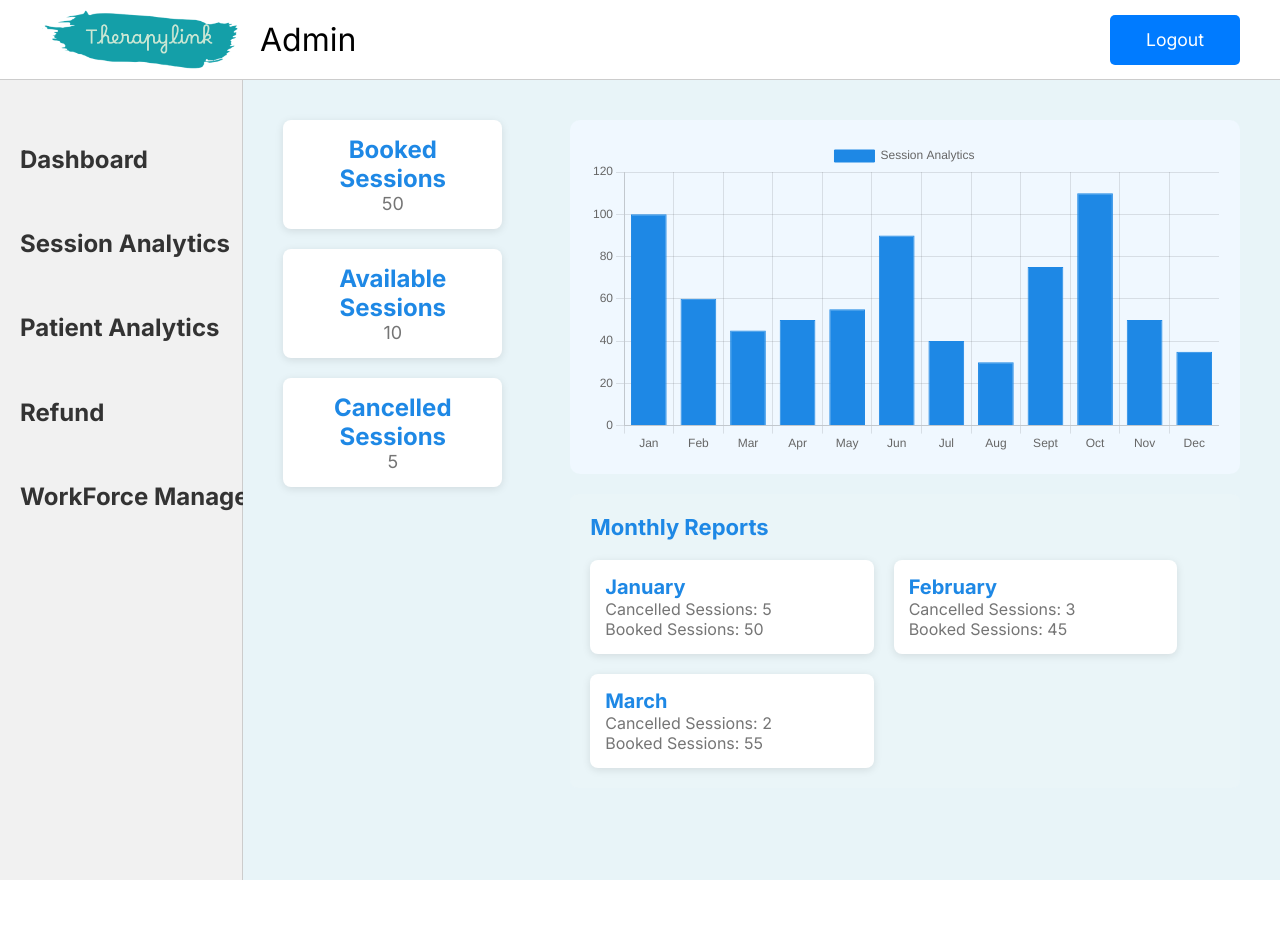
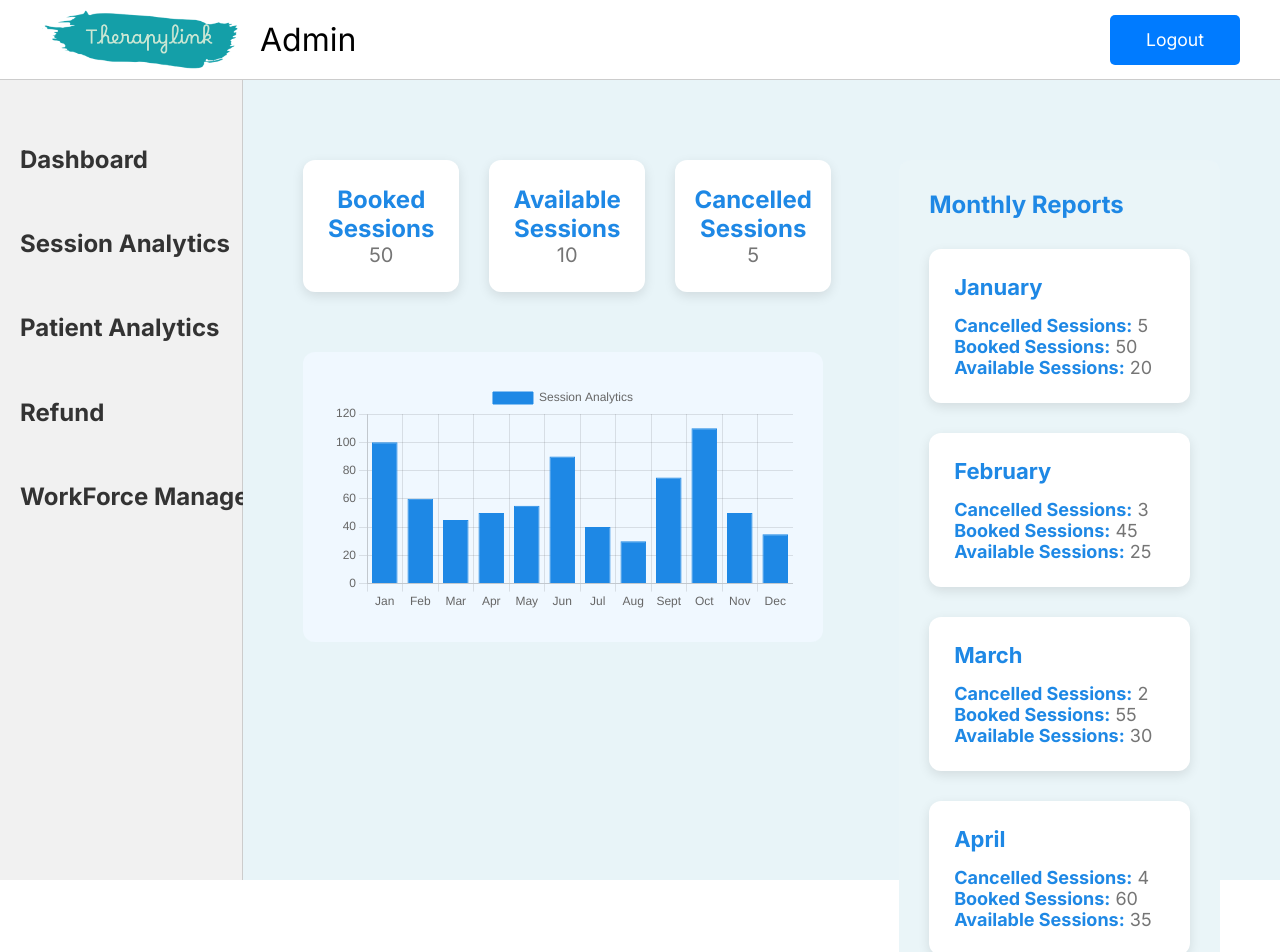
Before and after one commit to OmarTamer206/TherapyLink, an Angular app in the folder client/: page /admin/admin-sessions in a window 1280 px wide. Shown: the top 952 px of the page. Before the commit the page ends 880 px from the top, so only its background shows below. Built offline with nearby package versions, Linux system fonts and the light colour scheme.

Commit message:
update admin-session

```diff
--- a/client/src/app/admin/admin-sessions/admin-sessions.component.css
+++ b/client/src/app/admin/admin-sessions/admin-sessions.component.css
@@ -1,28 +1,35 @@
+/* General Page Layout */
 .dashboard-container {
     display: flex;
     justify-content: space-between;
-    padding: 20px;
+    padding: 40px; /* Adjusted padding for better spacing */
+    margin-top: 20px;
   }
 
   .left-panel {
-    width: 25%; /* Adjust this to control the width of the left panel */
+    width: 60%; /* Adjusted width of the left panel to provide more space */
     display: flex;
     flex-direction: column;
-    padding-right: 20px;
+    padding-right: 30px; /* Added more space between left and right panel */
   }
 
   .session-metrics {
     display: flex;
-    flex-direction: column;
-    gap: 20px;
+    justify-content: space-between;
+    gap: 30px; /* Added extra gap between metric cards */
+    margin-bottom: 30px; /* Increased bottom margin for better separation */
   }
 
   .metric-card {
     background-color: #fff;
-    padding: 15px;
-    border-radius: 8px;
-    box-shadow: 0 2px 8px rgba(0, 0, 0, 0.1);
+    padding: 25px; /* Increased padding for a more spacious feel */
+    border-radius: 12px; /* Rounded corners for a smoother look */
+    box-shadow: 0 4px 12px rgba(0, 0, 0, 0.1); /* Increased shadow for depth */
     text-align: center;
+    display: flex;
+    flex-direction: column;
+    align-items: center;
+    width: 30%; /* Adjusted width to keep cards side by side */
   }
 
   .metric-card h3 {
@@ -31,21 +38,15 @@
   }
 
   .metric-card p {
-    font-size: 18px;
+    font-size: 20px;
     color: #757575;
-  }
-
-  .right-panel {
-    width: 70%; /* Adjust this to control the width of the right panel */
-    display: flex;
-    flex-direction: column;
   }
 
   .session-analytics {
     background-color: #f0f8ff;
-    padding: 20px;
-    border-radius: 10px;
-    margin-bottom: 20px;
+    padding: 30px;
+    border-radius: 12px;
+    margin-top: 30px; /* Increased space between metrics and chart */
   }
 
   canvas {
@@ -53,35 +54,43 @@
     height: 400px;
   }
 
+  .right-panel {
+    width: 35%; /* Adjusted width of the right panel for balance */
+    display: flex;
+    flex-direction: column;
+  }
+
   .monthly-reports {
     background-color: #eaf5f8;
-    padding: 20px;
-    border-radius: 8px;
+    padding: 30px; /* Added more padding for better spacing */
+    border-radius: 12px;
+    height: 100%;
   }
 
   .monthly-reports h3 {
-    font-size: 22px;
+    font-size: 24px;
     color: #1e88e5;
-    margin-bottom: 20px;
+    margin-bottom: 30px; /* Increased margin for spacing between heading and reports */
   }
 
   .report-cards {
-    display: flex;
-    flex-wrap: wrap;
-    gap: 20px;
+    display: block; /* Ensures reports are displayed vertically under each other */
+    gap: 30px; /* Adjusted the gap for better spacing */
   }
 
   .report-card {
     background-color: #fff;
-    padding: 15px;
-    border-radius: 8px;
-    box-shadow: 0 2px 8px rgba(0, 0, 0, 0.1);
-    width: 45%;
+    padding: 25px; /* Increased padding for a more spacious feel */
+    border-radius: 12px;
+    box-shadow: 0 4px 12px rgba(0, 0, 0, 0.1); /* Increased shadow for depth */
+    width: 100%; /* Cards take full width */
+    margin-bottom: 30px; /* More space between each report card */
   }
 
   .report-card h4 {
-    font-size: 20px;
+    font-size: 22px;
     color: #1e88e5;
+    margin-bottom: 15px; /* Adjusted margin for better spacing */
   }
 
   .report-card ul {
@@ -90,6 +99,10 @@
   }
 
   .report-card li {
-    font-size: 16px;
+    font-size: 18px;
     color: #757575;
   }
+
+  .report-card strong {
+    color: #1e88e5;
+  }
--- a/client/src/app/admin/admin-sessions/admin-sessions.component.html
+++ b/client/src/app/admin/admin-sessions/admin-sessions.component.html
@@ -1,5 +1,5 @@
 <div class="dashboard-container">
-    <!-- Left Side (Session Metrics) -->
+    <!-- Left Side (Session Metrics and Graph) -->
     <div class="left-panel">
       <!-- Session Metrics -->
       <div class="session-metrics">
@@ -16,41 +16,66 @@
           <p>{{ cancelledSessions }}</p>
         </div>
       </div>
-    </div>
 
-    <!-- Right Side (Session Analytics and Monthly Reports) -->
-    <div class="right-panel">
-      <!-- Session Analytics -->
+      <!-- Graph -->
       <div class="session-analytics">
         <canvas id="sessionChart"></canvas>
       </div>
+    </div>
 
-      <!-- Monthly Reports -->
+    <!-- Right Side (Monthly Reports Cards) -->
+    <div class="right-panel">
       <div class="monthly-reports">
         <h3>Monthly Reports</h3>
         <div class="report-cards">
           <div class="report-card">
             <h4>January</h4>
             <ul>
-              <li>Cancelled Sessions: 5</li>
-              <li>Booked Sessions: 50</li>
+              <li><strong>Cancelled Sessions:</strong> 5</li>
+              <li><strong>Booked Sessions:</strong> 50</li>
+              <li><strong>Available Sessions:</strong> 20</li> <!-- Added 3rd item -->
             </ul>
           </div>
           <div class="report-card">
             <h4>February</h4>
             <ul>
-              <li>Cancelled Sessions: 3</li>
-              <li>Booked Sessions: 45</li>
+              <li><strong>Cancelled Sessions:</strong> 3</li>
+              <li><strong>Booked Sessions:</strong> 45</li>
+              <li><strong>Available Sessions:</strong> 25</li> <!-- Added 3rd item -->
             </ul>
           </div>
           <div class="report-card">
             <h4>March</h4>
             <ul>
-              <li>Cancelled Sessions: 2</li>
-              <li>Booked Sessions: 55</li>
+              <li><strong>Cancelled Sessions:</strong> 2</li>
+              <li><strong>Booked Sessions:</strong> 55</li>
+              <li><strong>Available Sessions:</strong> 30</li> <!-- Added 3rd item -->
             </ul>
           </div>
-          <!-- Add more months as needed -->
+          <div class="report-card">
+            <h4>April</h4>
+            <ul>
+              <li><strong>Cancelled Sessions:</strong> 4</li>
+              <li><strong>Booked Sessions:</strong> 60</li>
+              <li><strong>Available Sessions:</strong> 35</li> <!-- Added 3rd item -->
+            </ul>
+          </div>
+          <div class="report-card">
+            <h4>May</h4>
+            <ul>
+              <li><strong>Cancelled Sessions:</strong> 3</li>
+              <li><strong>Booked Sessions:</strong> 50</li>
+              <li><strong>Available Sessions:</strong> 20</li> <!-- Added 3rd item -->
+            </ul>
+          </div>
+          <div class="report-card">
+            <h4>June</h4>
+            <ul>
+              <li><strong>Cancelled Sessions:</strong> 5</li>
+              <li><strong>Booked Sessions:</strong> 70</li>
+              <li><strong>Available Sessions:</strong> 40</li> <!-- Added 3rd item -->
+            </ul>
+          </div>
         </div>
       </div>
     </div>
```
